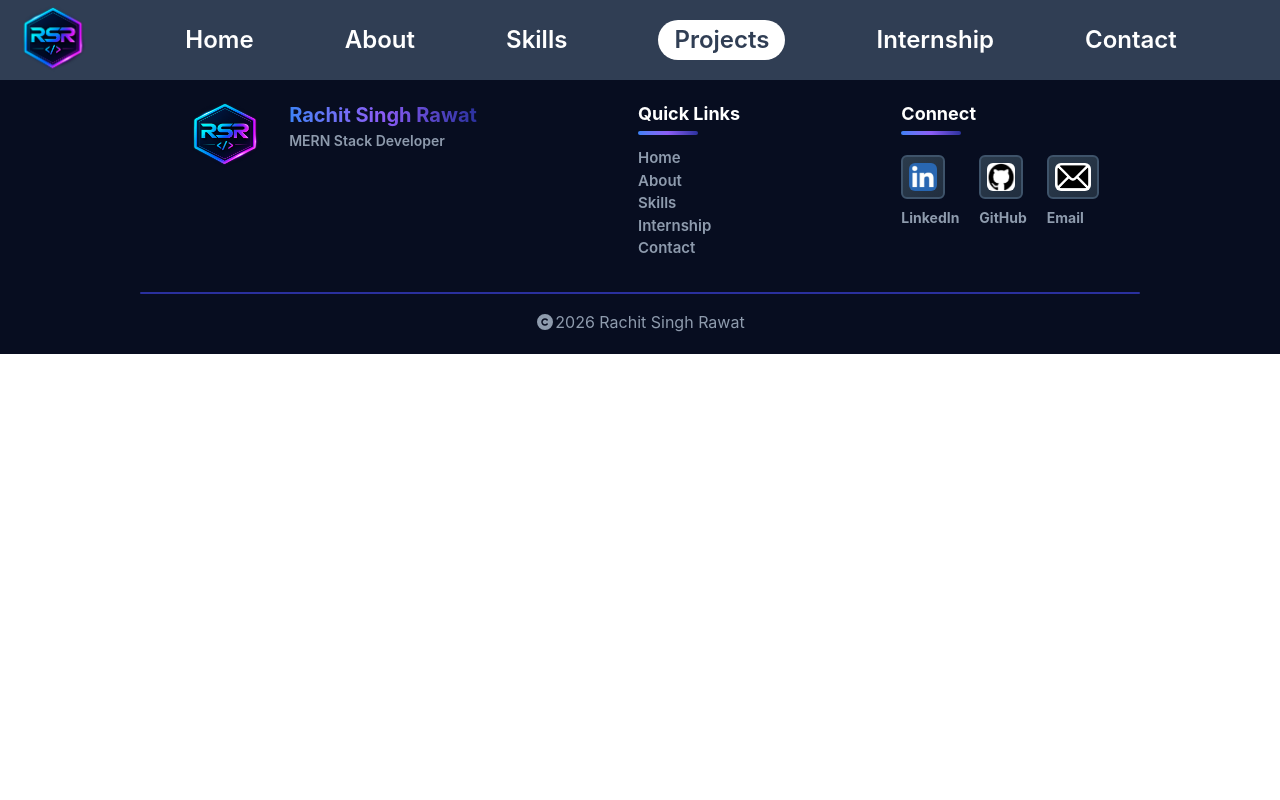
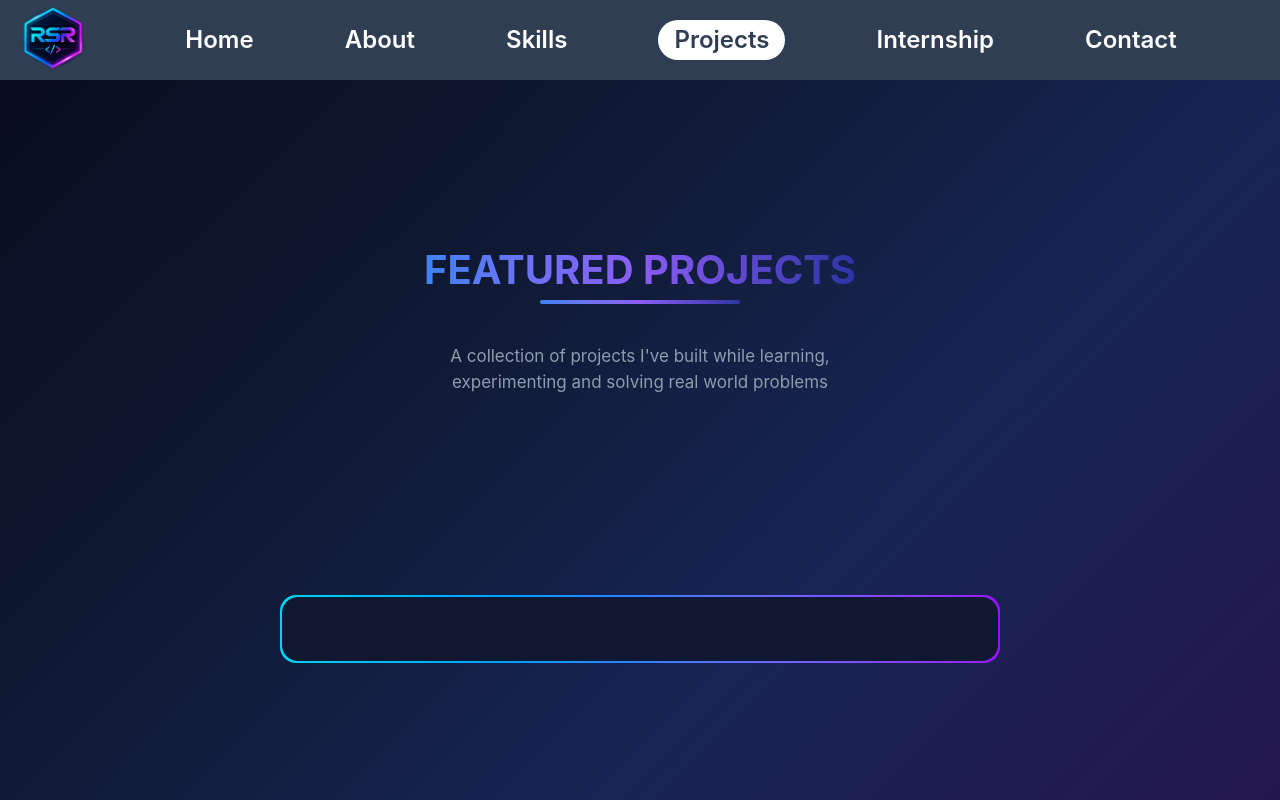
Before and after one commit to RachitRawat720/portfolio-website, a React (Vite) app: page /projects in a window 1280 px wide. Shown: the top 800 px of the page. Built offline with nearby package versions, Linux system fonts and the light colour scheme.

Commit message:
adding heading and project div in project section

```diff
--- a/src/components/Internship.jsx
+++ b/src/components/Internship.jsx
@@ -201,7 +201,7 @@ const Internship = () => {
                             </div>
 
                             <a href='/certificate/internship-certificate.pdf' target='_blank' rel='noopener noreferrer'>
-                            <button className='bg-linear-to-r from-[#1E40AF] via-[#4338CA] to-[#7C3AED] text-white rounded-md flex gap-2 justify-center items-center px-2 py-1 text-[16px] hover:cursor-pointer hover:scale-120'><FontAwesomeIcon icon={faEye} />View Certificate</button></a>
+                            <button className='bg-linear-to-r from-[#1E40AF] via-[#4338CA] to-[#7C3AED] text-white rounded-md flex gap-2 justify-center items-center px-2 py-1 text-[16px] transition-transform duration-200 ease-in-out hover:cursor-pointer hover:scale-120'><FontAwesomeIcon icon={faEye} />View Certificate</button></a>
 
                         </div>
                     </div>
@@ -220,7 +220,7 @@ const Internship = () => {
                                 <h4 className='text-[12px] text-[#8e9bad] font-semibold'>See what I've built.</h4>
                             </div>
 
-                            <a href='/Projects'><button className='bg-linear-to-r from-[#1E40AF] via-[#4338CA] to-[#7C3AED] text-white rounded-md flex gap-2 justify-center items-center px-2 py-1 text-[16px] hover:cursor-pointer hover:scale-120'>Explore Projects<FontAwesomeIcon icon={faArrowRight} /></button></a>
+                            <a href='/Projects'><button className='bg-linear-to-r from-[#1E40AF] via-[#4338CA] to-[#7C3AED] text-white rounded-md flex gap-2 justify-center items-center px-2 py-1 text-[16px] transition-transform duration-200 ease-in-out hover:cursor-pointer hover:scale-120'>Explore Projects<FontAwesomeIcon icon={faArrowRight} /></button></a>
                         </div>
                     </div>
                 </motion.div>
--- a/src/components/Projects.jsx
+++ b/src/components/Projects.jsx
@@ -1,9 +1,27 @@
 import React from 'react'
+import { motion } from 'framer-motion'
 
 const Projects = () => {
     return (
-        <div>
+        <div className='px-10 overflow-hidden bg-[linear-gradient(135deg,#080D1F_0%,#101A35_35%,#172554_65%,#24164F_100%)] pb-40'>
+            <motion.div initial={{opacity: 0, y: -200, scale: 0.3}} whileInView={{opacity: 1, y: 0, scale: 1}} transition={{duration: 2}} viewport={{once: true}}
+            className='flex flex-col justify-center items-center py-40'>
 
+                <h1 className='text-[40px] font-bold bg-linear-to-r from-[#3B82F6] via-[#8B5CF6] to-[#3239b9d2] bg-clip-text text-transparent'>FEATURED PROJECTS</h1>
+
+                <div className='h-1 w-50 rounded-full bg-linear-to-r from-[#3B82F6] via-[#8B5CF6] to-[#3239b9d2]'></div>
+
+                <h4 className='text-[17px] text-[#8e9bad] mt-10'>A collection of projects I've built while learning,</h4>
+
+                <h4 className='text-[17px] text-[#8e9bad] '>experimenting and solving real world problems</h4>
+            </motion.div>
+
+
+            <div className='rounded-2xl bg-linear-to-r from-cyan-400 via-blue-500 to-purple-600 p-0.5 mt-10 w-[60%] mx-auto'>
+                <div className='flex px-5 py-8 rounded-2xl bg-[#0f1731]'>
+
+                </div>
+            </div>
         </div>
     )
 }
```
